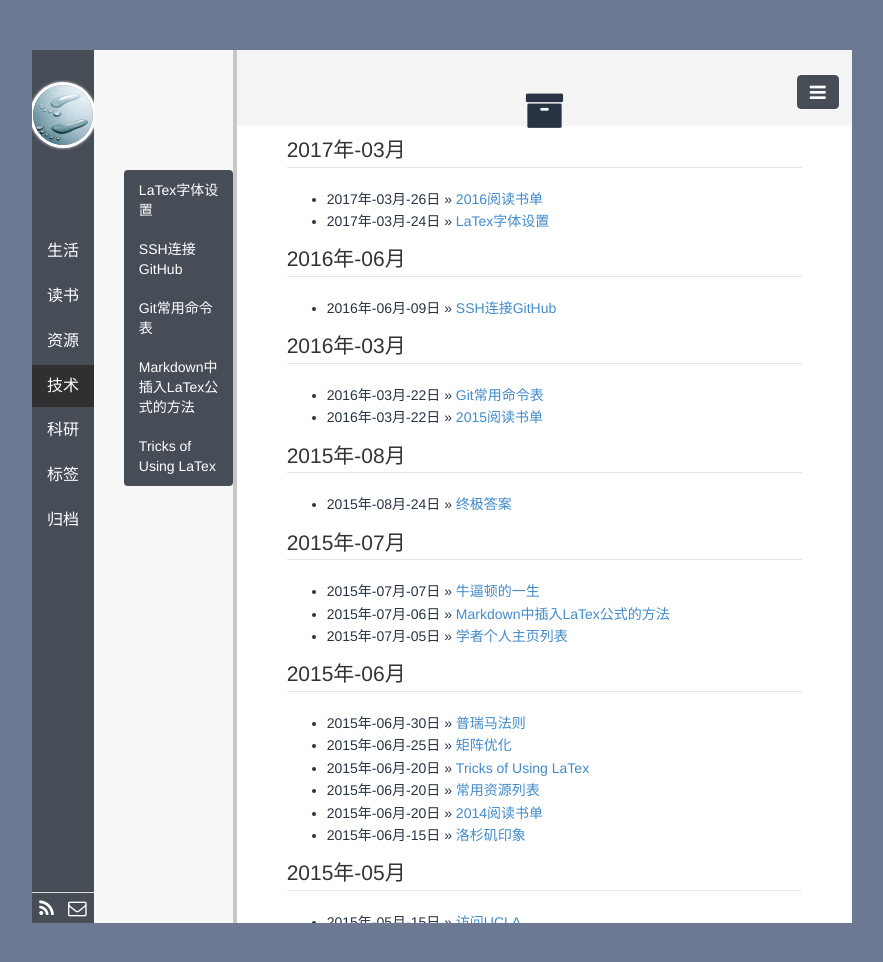
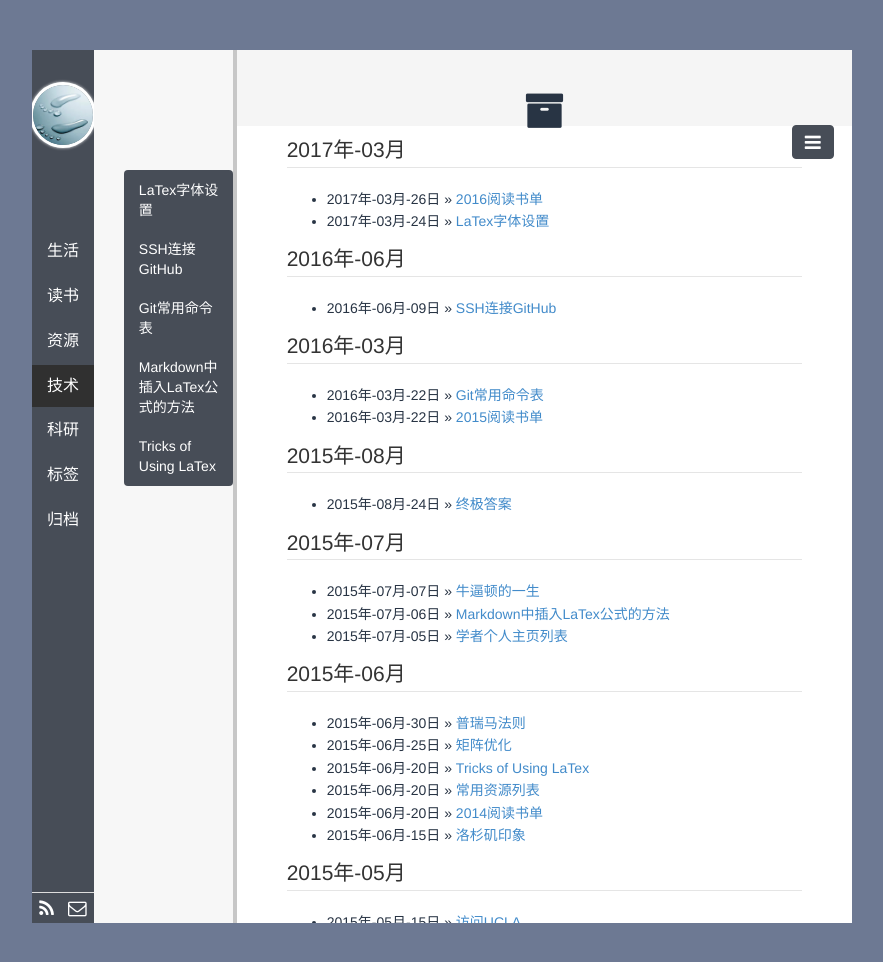
Before and after one commit to polyHong/polyHong.github.io, a Jekyll site: the page built from pages/archive.html, in a window 1280 px wide. Shown: the top 962 px of the page, without its empty margins (198-1081 px from the left). Built offline with Jekyll 4.4.1, drawn with Linux system fonts in a browser that asks for light colours; Markdown is read by kramdown in place of the engine named in the settings; comment, search, counter and statistics services are not loaded.

Commit message:
udpate nav button

```diff
--- a/_includes/footer.html
+++ b/_includes/footer.html
@@ -1,9 +1,9 @@
-<div style="position:fixed;right:19%;top:117px;">
+<div style="position:fixed;right:19.4%;top:167px;">
   <button id="content_btn" class="btn btn-primary" style="width:43px; height:34px;">
     <i class="fa fa-lg fa-plus"></i>
   </button>
 </div>
-<div style="position:fixed;right:19%;top:75px;">
+<div style="position:fixed;right:19.4%;top:125px;">
   <button id="nav_btn" class="btn btn-primary">
     <i class="fa fa-lg fa-navicon"></i>
   </button>
```
